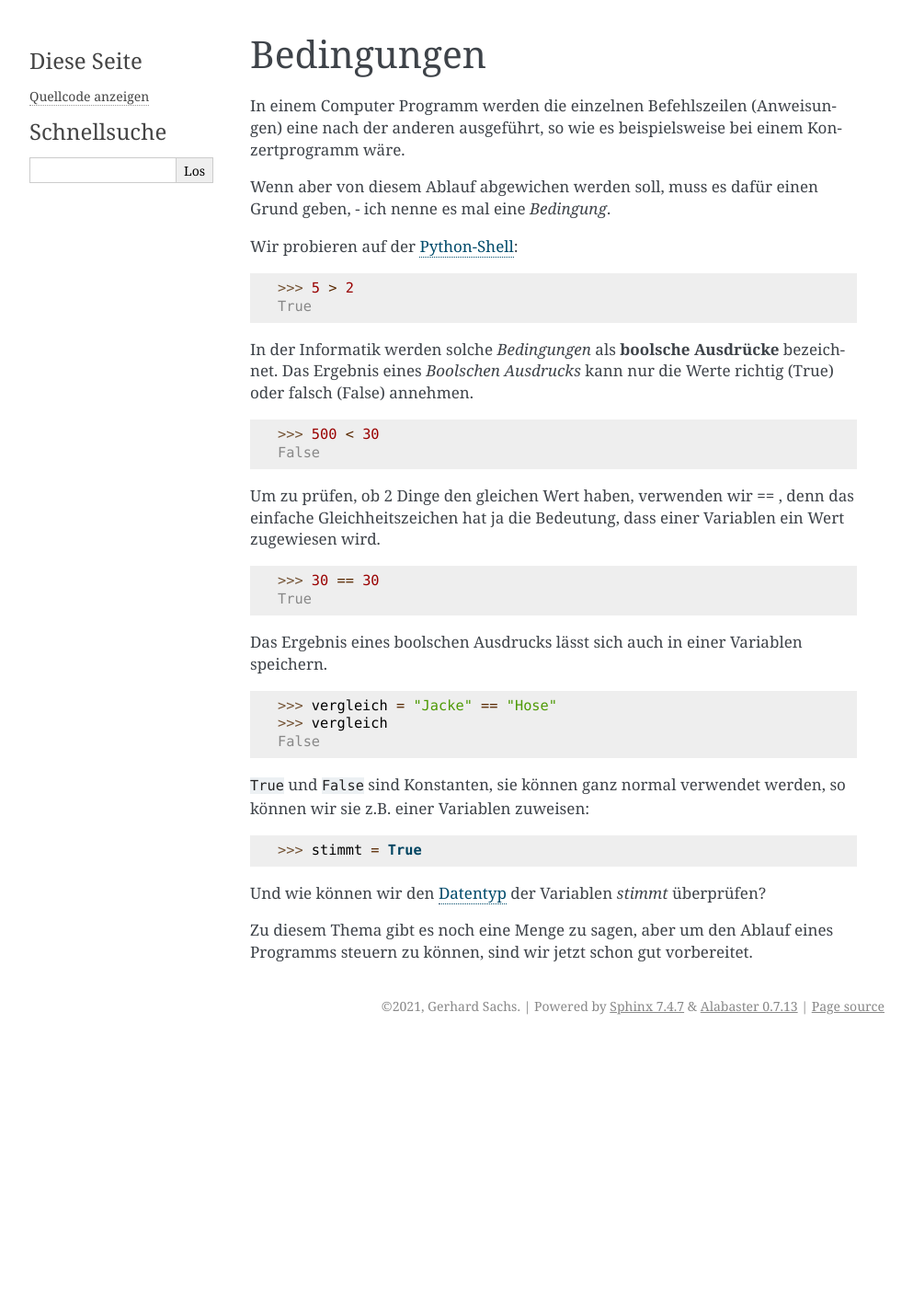
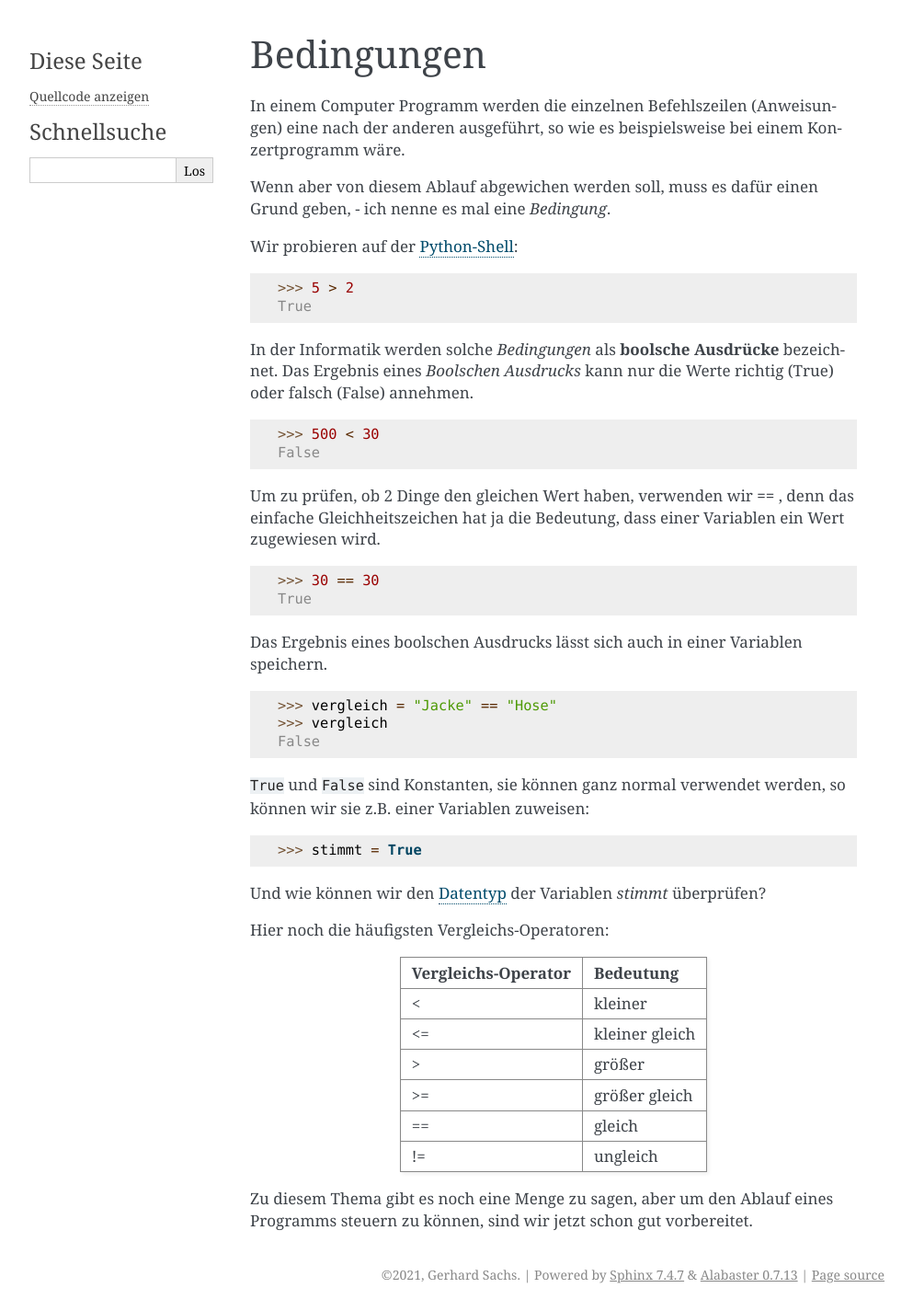
Before and after one commit to gerpark/pyworkshop, a Sphinx documentation site: the page built from docs/source/python/bool1.rst, in a window 1280 px wide. Shown: the whole page at 92% size, without its empty margins (148-1141 px from the left). Built offline with Sphinx 7.4.7, drawn with Linux system fonts in a browser that asks for light colours; before the commit the page ends 1133 px from its top, so only the background shows below that.

Commit message:
1.79 Vergleichs-Operatoren

```diff
--- a/docs/source/cmd.rst
+++ b/docs/source/cmd.rst
@@ -44,7 +44,7 @@ Die Windows Kommandozeile
 -------------------------
 
 wird manchmal auch als Dos-Box bezeichnet. Der eigentliche Programmname heißt ``cmd.exe``.
-Um es aufzurufen suchen wir z.B. das Programm cmd oder wir drücken die Windowstaste zusammen mit einem 'R' (:kbd:`Windows-R`)
+Um es aufzurufen suchen wir z.B. das Programm cmd oder wir drücken die Windowstaste zusammen mit einem 'R', - :kbd:`<Windows>-R` ,
 und rufen von dort ``cmd.exe`` auf.
 Im Detail ist das auch wieder bei `den Django Girls  <https://tutorial.djangogirls.org/de/intro_to_command_line>`_ beschrieben.
 Der `Prompt` beginnt unter Windows meist dem aktuellen Verzeichnis und endet mit einem `>`.
--- a/docs/source/index.rst
+++ b/docs/source/index.rst
@@ -13,7 +13,7 @@ von Gerhard Sachs
 
 Dieses Dokument wird kontinuierlich weiterbearbeitet.
 
-Version 1.78 vom 9 Oktober 2021
+Version 1.79 vom 18 Oktober 2021
 
 Und hier noch ein Link mit ein bisschen was zu `Python, dem Workshop und mir <http://www.ortrun-dieterich.de/workshop.html>`_ .
 
--- a/docs/source/python/bool1.rst
+++ b/docs/source/python/bool1.rst
@@ -58,6 +58,17 @@ so können wir sie z.B. einer Variablen zuweisen:
 
 Und wie können wir den  :ref:`Datentyp <daten-typ>` der Variablen *stimmt* überprüfen?
 
+Hier noch die häufigsten Vergleichs-Operatoren:
+
+.. csv-table::
+   :header: "Vergleichs-Operator", "Bedeutung"
+
+   "<",              "kleiner"
+   "<=",             "kleiner gleich "
+   ">",              "größer"
+   ">=",             "größer gleich "
+   "==",             "gleich "
+   "!=",             "ungleich "
 
 Zu diesem Thema gibt es noch eine Menge zu sagen, aber um den
 Ablauf eines Programms steuern zu können, sind wir jetzt schon
--- a/docs/source/werkzeuge.rst
+++ b/docs/source/werkzeuge.rst
@@ -121,5 +121,5 @@ Alle Ausgaben des Programms werden jetzt im Fenster mit der „Python Shell“ a
 jetzt also "Hello World". Und sollte es einen Fehler gegeben haben,
 wird die Fehlermeldung ebenfalls in diesem Fenster ausgegeben.
 
-Nachdem die Datei einmal erstellt wurde, können wir den geänderten Programmcode mit der F5-Taste
+Nachdem die Datei einmal erstellt wurde, können wir den geänderten Programmcode mit der :kbd:`<F5>`-Taste
 in einem Rutsch speichern und das Programm starten.
```
Also changed, not shown: docs/source/python/if.rst (+3 -5 lines).
